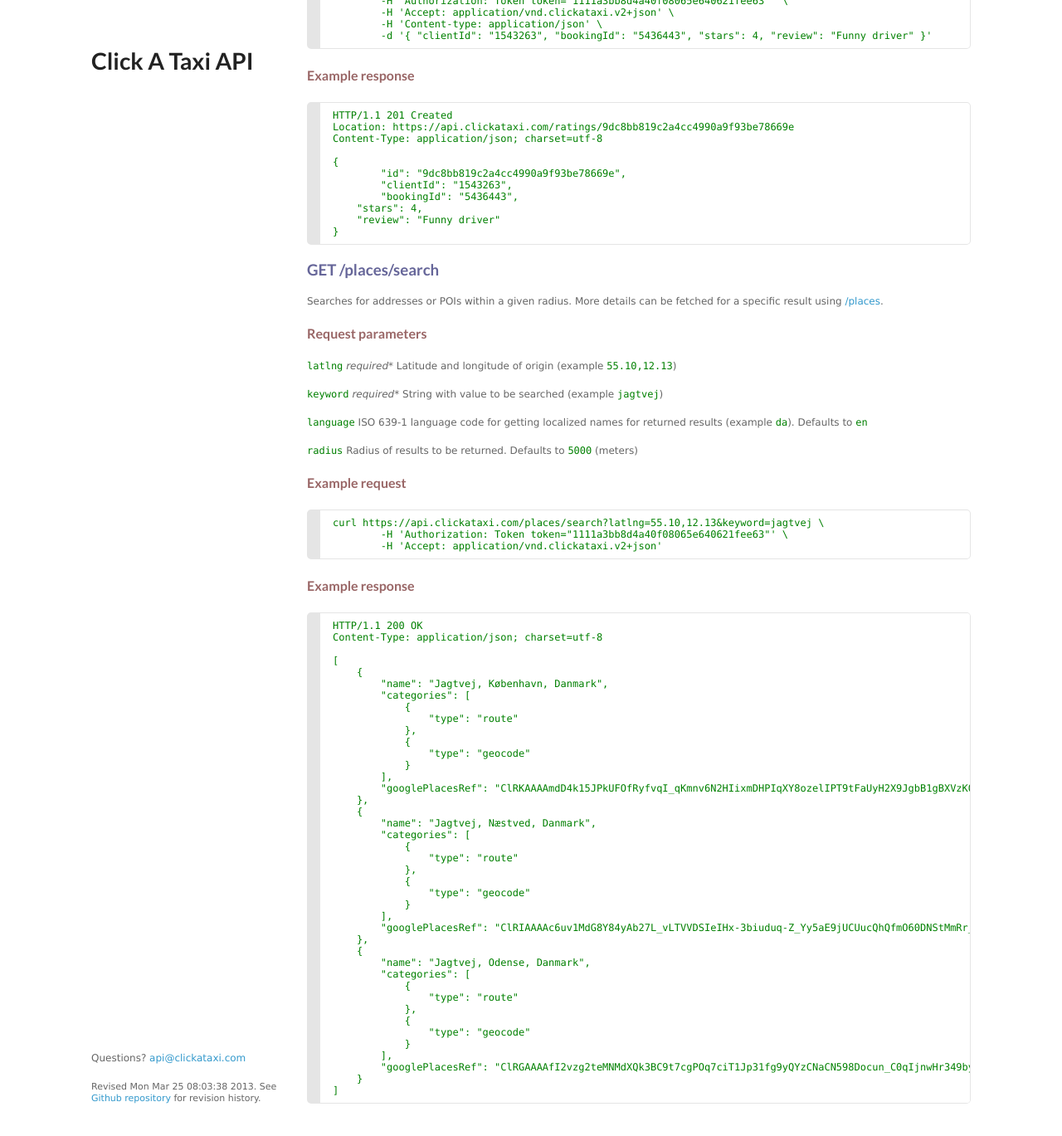
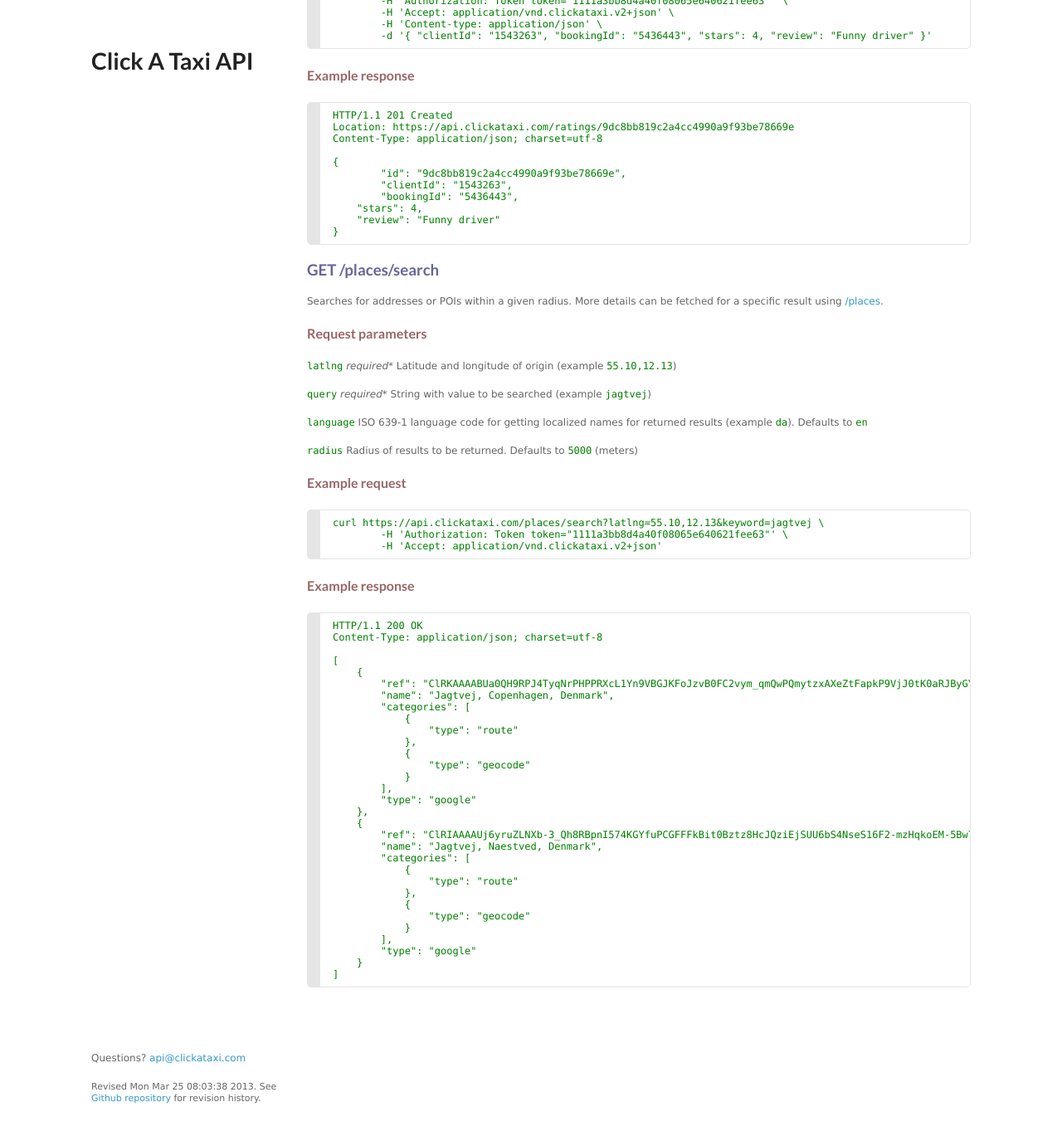
Before and after one commit to clickataxi/api-documentation, a Jekyll site: the page built from index.md, in a window 1280 px wide and 1400 px high, scrolled down 15816 px. Shown: the top 1369 px of the window at 83% size. Built offline with Jekyll 4.4.1, drawn with Linux system fonts in a browser that asks for light colours; Markdown is read by kramdown in place of the engine named in the settings.

Commit message:
Updates documentation for places/search

```diff
--- a/index.md
+++ b/index.md
@@ -1090,7 +1090,7 @@
 
 `latlng` _required*_ Latitude and longitude of origin (example `55.10,12.13`)
 
-`keyword` _required*_ String with value to be searched (example `jagtvej`)
+`query` _required*_ String with value to be searched (example `jagtvej`)
 
 `language` ISO 639-1 language code for getting localized names for returned results (example `da`). Defaults to `en`
 
@@ -1110,7 +1110,8 @@
 
 	[
 	    {
-	        "name": "Jagtvej, København, Danmark",
+	        "ref": "ClRKAAAABUa0QH9RPJ4TyqNrPHPPRXcL1Yn9VBGJKFoJzvB0FC2vym_qmQwPQmytzxAXeZtFapkP9VjJ0tK0aRJByGYXCLWLU8mCPxMNF-KdWHDZTK0SEFWe8MTDCECOZD4pvlLoP8UaFAcj8JzkrZUqBXD5tZ6zX9a3pda7",
+	        "name": "Jagtvej, Copenhagen, Denmark",
 	        "categories": [
 	            {
 	                "type": "route"
@@ -1119,10 +1120,11 @@
 	                "type": "geocode"
 	            }
 	        ],
-	        "googlePlacesRef": "ClRKAAAAmdD4k15JPkUFOfRyfvqI_qKmnv6N2HIixmDHPIqXY8ozelIPT9tFaUyH2X9JgbB1gBXVzK0GHSSAECIb-NgCY6nXbZtOqnsBir1ItZE_qSMSEByNk4HPqp5kE7jO8OBtIw8aFEtxS2bNJNLpKgnN5U46sJpO5hcg"
+	        "type": "google"
 	    },
 	    {
-	        "name": "Jagtvej, Næstved, Danmark",
+	        "ref": "ClRIAAAAUj6yruZLNXb-3_Qh8RBpnI574KGYfuPCGFFFkBit0Bztz8HcJQziEjSUU6bS4NseS16F2-mzHqkoEM-5Bw7HOUEo3amrS9HIXcK0alu4ooISEMP5GwkWAxDjWM61fxXHIgcaFPIC1p6JqjC46AEujAQjeF5MjopQ",
+	        "name": "Jagtvej, Naestved, Denmark",
 	        "categories": [
 	            {
 	                "type": "route"
@@ -1131,19 +1133,7 @@
 	                "type": "geocode"
 	            }
 	        ],
-	        "googlePlacesRef": "ClRIAAAAc6uv1MdG8Y84yAb27L_vLTVVDSIeIHx-3biuduq-Z_Yy5aE9jUCUucQhQfmO60DNStMmRr_qYvy8nk8Sfz0wH0ew2xvFbupbpH_7z14qFl8SEBxP_y16aGQvDH7Xv0P7g8UaFEZsfVyyOBUUuAARjBDCQT1Q4P-Z"
-	    },
-	    {
-	        "name": "Jagtvej, Odense, Danmark",
-	        "categories": [
-	            {
-	                "type": "route"
-	            },
-	            {
-	                "type": "geocode"
-	            }
-	        ],
-	        "googlePlacesRef": "ClRGAAAAfI2vzg2teMNMdXQk3BC9t7cgPOq7ciT1Jp31fg9yQYzCNaCN598Docun_C0qIjnwHr349by-r8StRwFt55sbDHWNFjxRi1y87oHul00dMPcSEBhiRbeMNW8cgr1SAxUpRVcaFAmp99k3bJhP9e6t9nUyQz7lRKZH"
+	        "type": "google"
 	    }
 	]
 
```
